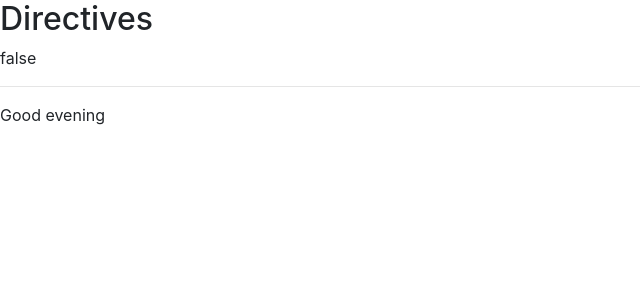
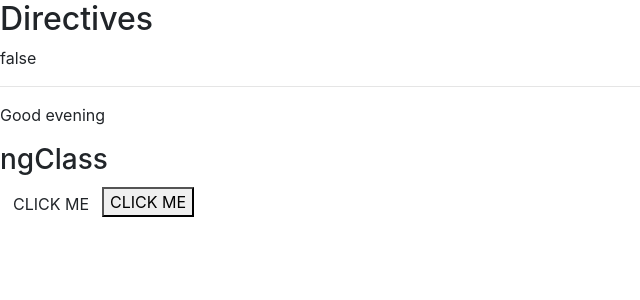
Before and after one commit to irfaanf/my-second-app, an Angular app: page / in a window 1280 px wide. Shown: the top 300 px of the page, without its empty margins (0-640 px from the left). Built offline with nearby package versions, Linux system fonts and the light colour scheme.

Commit message:
directives and data binding.

```diff
--- a/src/app/header/header.component.html
+++ b/src/app/header/header.component.html
@@ -9,3 +9,20 @@
 <ng-template #eveningWords>
     <p>Good evening</p>
 </ng-template>
+
+<h3>ngClass</h3>
+
+<button [ngClass]="[customButtonClass]">CLICK ME</button>
+
+<button [ngClass]="{'customButtonClass':true, 'customButtonMainClass':true}">CLICK ME</button>
+
+
+
+
+
+
+<!-- Note that this still works, instead of ngClass -->
+<!-- <button [class]="manualClass">Press me!</button> -->
+
+<!-- Note that binding to a field which does not exist in TS results in undefined. However according to hoisting, it shouldn't be undefined because it doesn't exist??? -->
+<!-- <button [class]="nonExistent">Huh?</button> -->
--- a/src/app/header/header.component.ts
+++ b/src/app/header/header.component.ts
@@ -11,6 +11,11 @@ export class HeaderComponent implements OnInit {
 
   isMorning = false;
 
+  customButtonClass = 'btn';
+  customButtonMainClass = 'btn-primary';
+
+  manualClass = 'btn btn-info';
+
   constructor() { }
 
   ngOnInit() {
--- a/src/app/menu/menu.component.html
+++ b/src/app/menu/menu.component.html
@@ -6,6 +6,10 @@
 <input [type]="iType1" />
 <input [type]="iType2" />
 <input [type]="iType3" />
+
+<hr>
+
+<button [class]="myClass" type="myType" [name]="myName">Press me!</button>
 
 <hr>
 
--- a/src/app/menu/menu.component.ts
+++ b/src/app/menu/menu.component.ts
@@ -19,6 +19,10 @@ export class MenuComponent {
 
     username = 'ahem';
 
+    myClass = 'btn btn-danger btn-lg';
+    myType = 'reset';
+    myName = 'meh-button';
+
     onChangeStuff() {
         this.stuff = "Boo!";
     }
```
